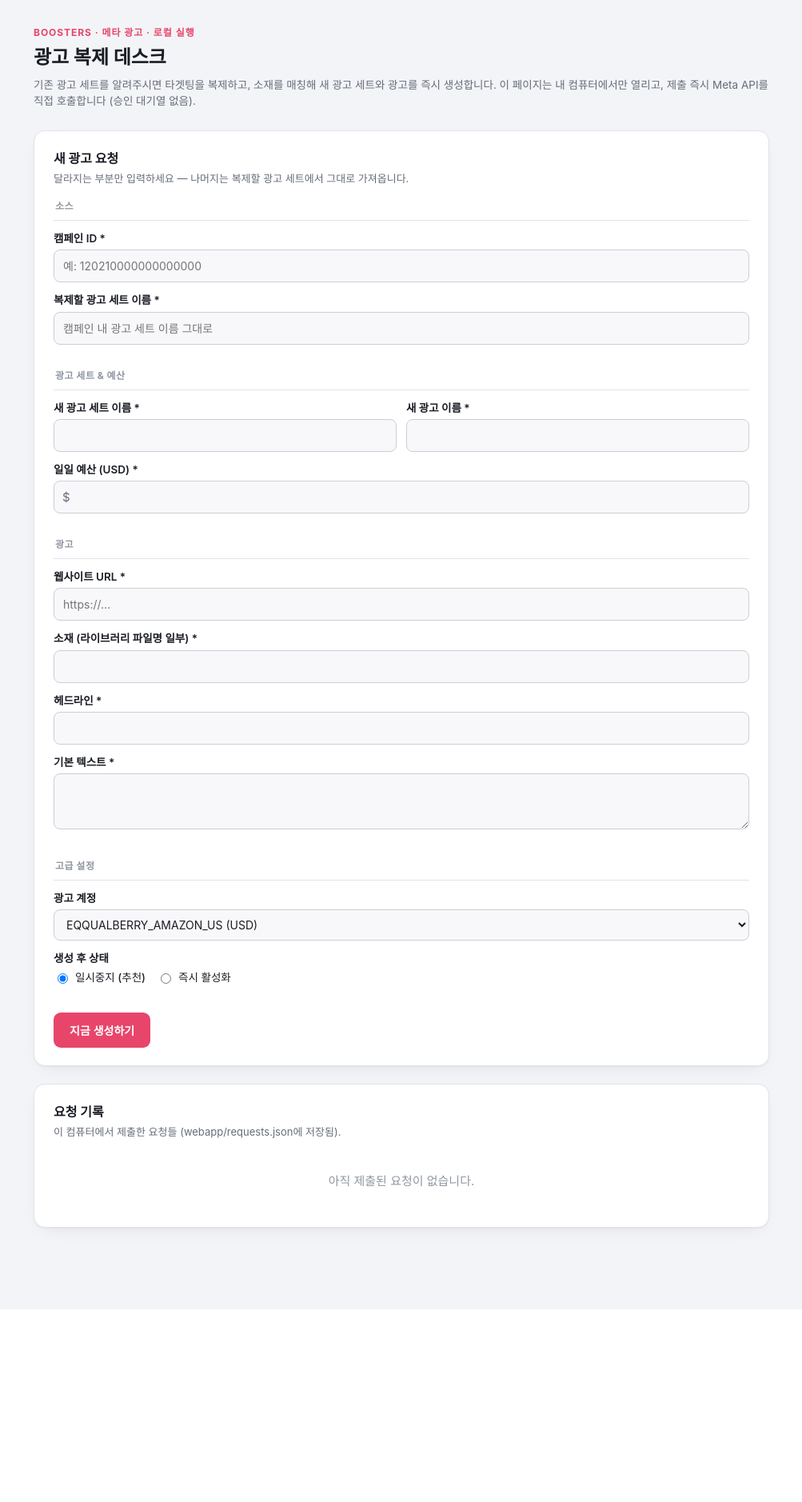
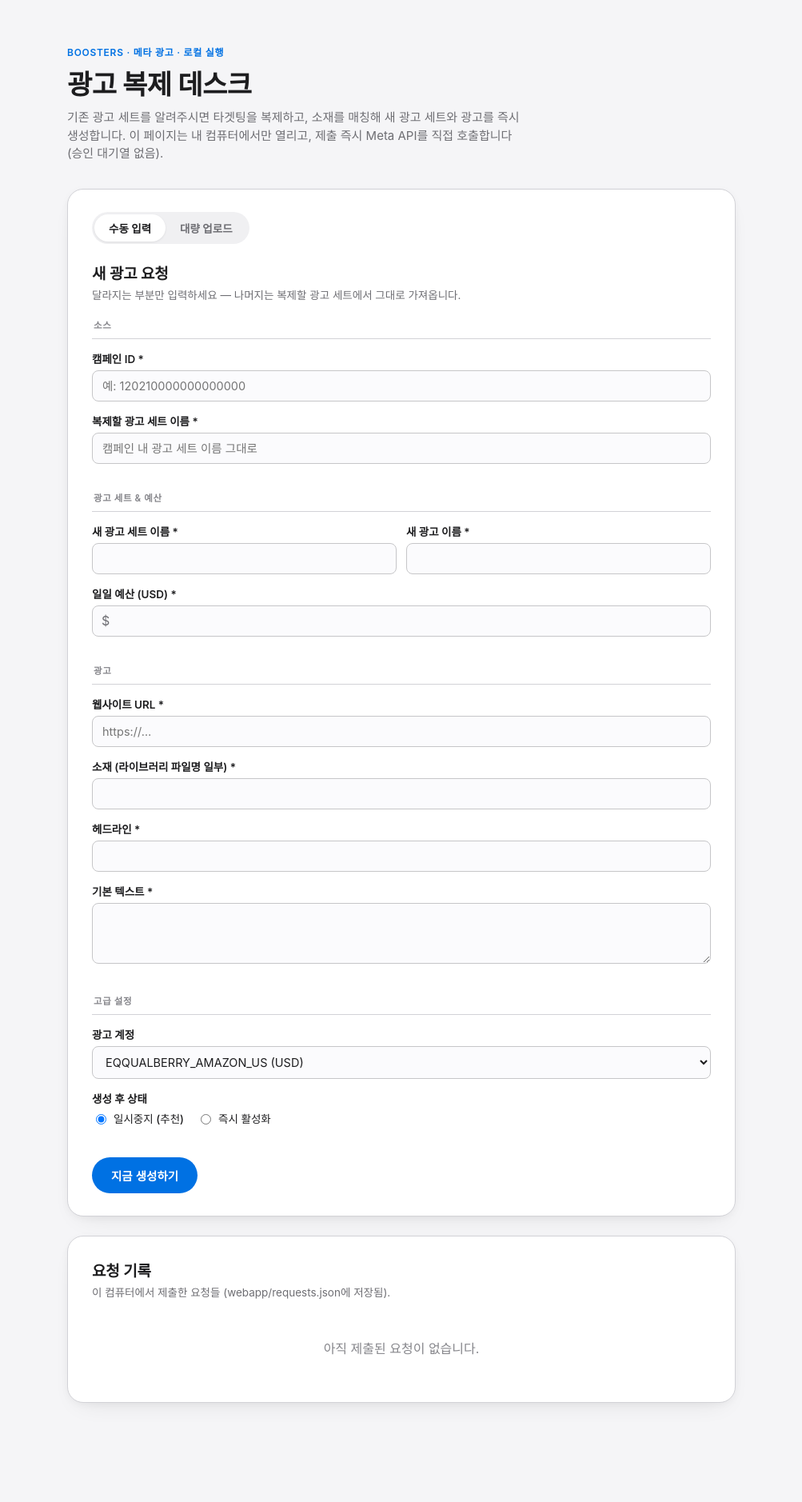
Before and after one commit to sungyyy26/metaad-creator, a Flask app: page / in a window 1280 px wide. Shown: the whole page at 80% size, without its empty margins (138-1141 px from the left). Before the commit the page ends 1553 px from the top, so only its background shows below. Run offline with Flask 3, Linux system fonts and the light colour scheme.

Commit message:
Add bulk upload to local dashboard, redesign with Apple-inspired UI
Co-Authored-By: Claude Sonnet 5 <noreply@anthropic.com>
Claude-Session: https://claude.ai/code/session_01KentCtJqe1KiuePnZrmkPU

```diff
--- a/webapp/app.py
+++ b/webapp/app.py
@@ -29,6 +29,13 @@ ACCOUNTS = {
     "2406177369753142": "EQQUALBERRY_GLOBAL (USD)",
 }
 
+BULK_COLUMNS = [
+    "캠페인 ID", "복제할 광고 세트", "새 광고 세트 이름", "새 광고 이름",
+    "일일 예산", "웹사이트 URL", "소재", "헤드라인", "기본 텍스트",
+    "광고 계정 ID (선택)", "생성 후 상태 (선택, active/paused)",
+]
+BULK_REQUIRED = 9  # first 9 columns are mandatory
+
 
 def load_requests():
     if not os.path.exists(DB_PATH):
@@ -50,63 +57,149 @@ def upsert(entry):
         save_requests(items)
 
 
+def new_entry(**fields):
+    entry = {
+        "id": str(uuid.uuid4()),
+        "submittedAt": datetime.now().strftime("%m/%d %H:%M"),
+        "status": "processing",
+    }
+    entry.update(fields)
+    return entry
+
+
+def run_duplicate(token, entry, *, account_id, campaign_id, source_adset_name,
+                   new_adset_name, new_ad_name, daily_budget, website_url,
+                   creative_name, headline, primary_text, after_status):
+    try:
+        result = meta_lib.duplicate_ad(
+            token,
+            account_id=account_id,
+            campaign_id=campaign_id,
+            source_adset_name=source_adset_name,
+            new_adset_name=new_adset_name,
+            new_ad_name=new_ad_name,
+            daily_budget=int(daily_budget),
+            website_url=website_url,
+            creative_name=creative_name,
+            headline=headline,
+            primary_text=primary_text,
+            status=after_status,
+        )
+        entry["status"] = "done"
+        entry["result"] = result
+        return True, None
+    except meta_lib.MetaApiError as e:
+        entry["status"] = "error"
+        entry["error"] = str(e)
+        return False, str(e)
+    except Exception as e:  # noqa: BLE001
+        entry["status"] = "error"
+        entry["error"] = f"예상치 못한 오류: {e}"
+        return False, entry["error"]
+
+
 @app.route("/")
 def index():
     items = list(reversed(load_requests()))
-    return render_template("index.html", accounts=ACCOUNTS, items=items, message=None)
+    return render_template("index.html", accounts=ACCOUNTS, items=items,
+                            message=None, bulk_columns=BULK_COLUMNS)
 
 
 @app.route("/submit", methods=["POST"])
 def submit():
     form = request.form
-    entry = {
-        "id": str(uuid.uuid4()),
-        "submittedAt": datetime.now().strftime("%m/%d %H:%M"),
-        "campaign": form.get("campaign_id", ""),
-        "sourceAdset": form.get("source_adset_name", ""),
-        "adSetName": form.get("new_adset_name", ""),
-        "adName": form.get("new_ad_name", ""),
-        "budget": form.get("daily_budget", ""),
-        "status": "processing",
-    }
+    entry = new_entry(
+        campaign=form.get("campaign_id", ""),
+        sourceAdset=form.get("source_adset_name", ""),
+        adSetName=form.get("new_adset_name", ""),
+        adName=form.get("new_ad_name", ""),
+        budget=form.get("daily_budget", ""),
+    )
     upsert(entry)
 
-    message = None
     token = os.environ.get("META_ACCESS_TOKEN")
     if not token:
         entry["status"] = "error"
         entry["error"] = "META_ACCESS_TOKEN 환경변수가 설정되어 있지 않습니다. 터미널에서 export/set 하고 서버를 다시 시작하세요."
+        upsert(entry)
+        message = {"kind": "err", "text": entry["error"]}
     else:
-        try:
-            result = meta_lib.duplicate_ad(
-                token,
-                account_id=form["account_id"],
-                campaign_id=form["campaign_id"],
-                source_adset_name=form["source_adset_name"],
-                new_adset_name=form["new_adset_name"],
-                new_ad_name=form["new_ad_name"],
-                daily_budget=int(form["daily_budget"]),
-                website_url=form["website_url"],
-                creative_name=form["creative_name"],
-                headline=form["headline"],
-                primary_text=form["primary_text"],
-                status=form.get("after_status", "PAUSED"),
+        ok, err = run_duplicate(
+            token, entry,
+            account_id=form["account_id"], campaign_id=form["campaign_id"],
+            source_adset_name=form["source_adset_name"], new_adset_name=form["new_adset_name"],
+            new_ad_name=form["new_ad_name"], daily_budget=form["daily_budget"],
+            website_url=form["website_url"], creative_name=form["creative_name"],
+            headline=form["headline"], primary_text=form["primary_text"],
+            after_status=form.get("after_status", "PAUSED"),
+        )
+        upsert(entry)
+        message = {"kind": "ok", "text": f"생성 완료: 광고 세트 {entry['result']['ad_set_id']} / 광고 {entry['result']['ad_id']}"} if ok \
+            else {"kind": "err", "text": err}
+
+    items = list(reversed(load_requests()))
+    return render_template("index.html", accounts=ACCOUNTS, items=items,
+                            message=message, bulk_columns=BULK_COLUMNS)
+
+
+@app.route("/submit_bulk", methods=["POST"])
+def submit_bulk():
+    text = request.form.get("bulk_text", "")
+    rows = [(i, line.split("\t")) for i, line in enumerate(text.splitlines(), start=1) if line.strip()]
+
+    token = os.environ.get("META_ACCESS_TOKEN")
+    if not rows:
+        message = {"kind": "err", "text": "붙여넣은 내용이 없습니다."}
+    elif not token:
+        message = {"kind": "err", "text": "META_ACCESS_TOKEN 환경변수가 설정되어 있지 않습니다. 터미널에서 export/set 하고 서버를 다시 시작하세요."}
+    else:
+        success, fail, details = 0, 0, []
+        default_account = next(iter(ACCOUNTS))
+        for lineno, cols in rows:
+            cols = [c.strip() for c in cols]
+            if len(cols) < BULK_REQUIRED:
+                fail += 1
+                details.append(f"{lineno}행: 열이 {BULK_REQUIRED}개 필요한데 {len(cols)}개만 입력됨 — 건너뜀")
+                continue
+            (campaign_id, source_adset_name, new_adset_name, new_ad_name, daily_budget,
+             website_url, creative_name, headline, primary_text) = cols[:9]
+            account_id = cols[9] if len(cols) > 9 and cols[9] else default_account
+            after_raw = cols[10].strip().lower() if len(cols) > 10 and cols[10] else "paused"
+            after_status = "ACTIVE" if after_raw in ("active", "활성화") else "PAUSED"
+
+            entry = new_entry(campaign=campaign_id, sourceAdset=source_adset_name,
+                               adSetName=new_adset_name, adName=new_ad_name, budget=daily_budget)
+            upsert(entry)
+            if not daily_budget.isdigit():
+                entry["status"] = "error"
+                entry["error"] = f"예산은 숫자여야 합니다: '{daily_budget}'"
+                upsert(entry)
+                fail += 1
+                details.append(f"{lineno}행 ({new_ad_name}): {entry['error']}")
+                continue
+            ok, err = run_duplicate(
+                token, entry, account_id=account_id, campaign_id=campaign_id,
+                source_adset_name=source_adset_name, new_adset_name=new_adset_name,
+                new_ad_name=new_ad_name, daily_budget=daily_budget, website_url=website_url,
+                creative_name=creative_name, headline=headline, primary_text=primary_text,
+                after_status=after_status,
             )
-            entry["status"] = "done"
-            entry["result"] = result
-            message = ("ok", f"생성 완료: 광고 세트 {result['ad_set_id']} / 광고 {result['ad_id']}")
-        except meta_lib.MetaApiError as e:
-            entry["status"] = "error"
-            entry["error"] = str(e)
-            message = ("err", str(e))
-        except Exception as e:  # noqa: BLE001
-            entry["status"] = "error"
-            entry["error"] = f"예상치 못한 오류: {e}"
-            message = ("err", entry["error"])
+            upsert(entry)
+            if ok:
+                success += 1
+            else:
+                fail += 1
+                details.append(f"{lineno}행 ({new_ad_name}): {err}")
 
-    upsert(entry)
+        message = {
+            "kind": "ok" if fail == 0 else "err",
+            "text": f"대량 업로드 완료 — 성공 {success}건 / 실패 {fail}건",
+            "details": details,
+        }
+
     items = list(reversed(load_requests()))
-    return render_template("index.html", accounts=ACCOUNTS, items=items, message=message)
+    return render_template("index.html", accounts=ACCOUNTS, items=items,
+                            message=message, bulk_columns=BULK_COLUMNS)
 
 
 if __name__ == "__main__":
--- a/webapp/templates/index.html
+++ b/webapp/templates/index.html
@@ -3,62 +3,98 @@
 <head>
 <meta charset="utf-8">
 <meta name="viewport" content="width=device-width,initial-scale=1">
-<title>광고 복제 데스크 (로컬)</title>
+<title>광고 복제 데스크</title>
 <style>
   :root{
-    --bg:#F3F4F7; --surface:#FFFFFF; --surface-2:#F8F8FA;
-    --border:#E1E3E9; --border-strong:#CBCED6;
-    --text:#1A1D24; --text-muted:#666C7A; --text-faint:#9096A2;
-    --accent:#E8456A; --accent-contrast:#FFFFFF; --accent-soft:#FDE7EC; --accent-soft-border:#F6C3D0;
-    --status-done-bg:#DFF3E6; --status-done-fg:#1F7A45;
-    --status-error-bg:#FBE3E3; --status-error-fg:#A3201E;
-    --status-processing-bg:#E1EAFE; --status-processing-fg:#24478C;
-    --shadow: 0 1px 2px rgba(20,22,30,0.04), 0 8px 24px -12px rgba(20,22,30,0.12);
+    --bg:#f5f5f7; --surface:#ffffff; --surface-2:#fbfbfd; --surface-3:#f0f0f2;
+    --border:#d2d2d7; --border-strong:#c6c6c8;
+    --text:#1d1d1f; --text-muted:#6e6e73; --text-faint:#86868b;
+    --accent:#0071e3; --accent-hover:#0077ed; --accent-contrast:#ffffff; --accent-soft:#e8f2fd;
+    --status-done-bg:#e3f7e9; --status-done-fg:#1a7f42;
+    --status-error-bg:#fdecec; --status-error-fg:#c53030;
+    --status-processing-bg:#eef4ff; --status-processing-fg:#2f5fce;
+    --radius-lg:20px; --radius-md:12px; --radius-sm:8px;
+    --shadow: 0 2px 10px rgba(0,0,0,0.04), 0 12px 32px -16px rgba(0,0,0,0.12);
+  }
+  @media (prefers-color-scheme: dark){
+    :root:not([data-theme="light"]){
+      --bg:#000000; --surface:#1c1c1e; --surface-2:#242426; --surface-3:#2c2c2e;
+      --border:#38383a; --border-strong:#48484a;
+      --text:#f5f5f7; --text-muted:#98989d; --text-faint:#6e6e73;
+      --accent:#2997ff; --accent-hover:#5aabff; --accent-contrast:#ffffff; --accent-soft:#0a2a4a;
+      --status-done-bg:#0f2e1c; --status-done-fg:#4ade80;
+      --status-error-bg:#3a1414; --status-error-fg:#f87171;
+      --status-processing-bg:#0f1f3d; --status-processing-fg:#7fb1ff;
+      --shadow: 0 2px 10px rgba(0,0,0,0.3), 0 12px 32px -16px rgba(0,0,0,0.6);
+    }
   }
   *{box-sizing:border-box;}
-  body{margin:0;background:var(--bg);color:var(--text);font:15px/1.5 -apple-system,BlinkMacSystemFont,"Segoe UI",sans-serif;}
-  #app{max-width:960px;margin:0 auto;padding:32px 20px 80px;}
-  .eyebrow{font-size:12px;font-weight:700;letter-spacing:.08em;text-transform:uppercase;color:var(--accent);}
-  h1{font-size:24px;margin:4px 0 6px;}
-  .subtitle{color:var(--text-muted);font-size:13.5px;margin:0 0 26px;}
-  .panel{background:var(--surface);border:1px solid var(--border);border-radius:14px;box-shadow:var(--shadow);padding:22px 24px;margin-bottom:22px;}
-  .panel h2{font-size:16px;margin:0 0 4px;}
-  .panel .hint{color:var(--text-muted);font-size:13px;margin:0 0 16px;}
-  fieldset{border:0;margin:0 0 18px;padding:0;}
-  legend{font-size:12px;font-weight:700;letter-spacing:.04em;text-transform:uppercase;color:var(--text-faint);border-bottom:1px solid var(--border);padding-bottom:8px;margin-bottom:12px;width:100%;}
-  .field{margin-bottom:12px;}
-  .field label{display:block;font-size:13.5px;font-weight:600;margin-bottom:4px;}
+  body{
+    margin:0;background:var(--bg);color:var(--text);
+    font-family:-apple-system,BlinkMacSystemFont,"SF Pro Display","SF Pro Text","Helvetica Neue",Arial,sans-serif;
+    -webkit-font-smoothing:antialiased;
+  }
+  #app{max-width:880px;margin:0 auto;padding:56px 22px 100px;}
+  .eyebrow{font-size:12px;font-weight:600;letter-spacing:.06em;text-transform:uppercase;color:var(--accent);}
+  h1{font-size:34px;font-weight:700;letter-spacing:-0.015em;margin:6px 0 8px;}
+  .subtitle{color:var(--text-muted);font-size:15px;line-height:1.5;margin:0 0 32px;max-width:60ch;}
+
+  .panel{background:var(--surface);border:1px solid var(--border);border-radius:var(--radius-lg);box-shadow:var(--shadow);padding:28px 30px;margin-bottom:24px;}
+  .panel h2{font-size:19px;font-weight:600;letter-spacing:-0.01em;margin:0 0 4px;}
+  .panel .hint{color:var(--text-muted);font-size:13.5px;margin:0 0 20px;}
+
+  .tabs{display:inline-flex;background:var(--surface-3);border-radius:980px;padding:3px;margin-bottom:22px;}
+  .tab-btn{border:none;background:transparent;font:inherit;font-size:13.5px;font-weight:600;color:var(--text-muted);padding:7px 18px;border-radius:980px;cursor:pointer;transition:background .15s,color .15s;}
+  .tab-btn.active{background:var(--surface);color:var(--text);box-shadow:0 1px 3px rgba(0,0,0,0.08);}
+  .tab-panel[hidden]{display:none;}
+
+  fieldset{border:0;margin:0 0 20px;padding:0;}
+  legend{font-size:11.5px;font-weight:600;letter-spacing:.05em;text-transform:uppercase;color:var(--text-faint);border-bottom:1px solid var(--border);padding-bottom:9px;margin-bottom:14px;width:100%;}
+  .field{margin-bottom:14px;}
+  .field label{display:block;font-size:13.5px;font-weight:600;margin-bottom:5px;}
   .field-row{display:grid;grid-template-columns:1fr 1fr;gap:12px;}
   @media (max-width:560px){.field-row{grid-template-columns:1fr;}}
+
   input[type=text],input[type=number],input[type=url],textarea,select{
-    width:100%;font:inherit;font-size:14px;color:var(--text);background:var(--surface-2);
-    border:1px solid var(--border-strong);border-radius:8px;padding:9px 11px;
+    width:100%;font:inherit;font-size:14.5px;color:var(--text);background:var(--surface-2);
+    border:1px solid var(--border-strong);border-radius:var(--radius-sm);padding:10px 12px;
+    transition:border-color .12s,box-shadow .12s;
   }
-  textarea{min-height:70px;resize:vertical;}
+  input:focus,textarea:focus,select:focus{outline:none;border-color:var(--accent);box-shadow:0 0 0 4px color-mix(in srgb, var(--accent) 16%, transparent);}
+  textarea{min-height:76px;resize:vertical;}
+  textarea.bulk-textarea{min-height:150px;font-family:ui-monospace,"SF Mono",Menlo,monospace;font-size:12.5px;}
   .budget-wrap{position:relative;}
-  .budget-wrap .prefix{position:absolute;left:11px;top:50%;transform:translateY(-50%);color:var(--text-muted);}
-  .budget-wrap input{padding-left:22px;}
-  .radio-group{display:flex;gap:14px;}
+  .budget-wrap .prefix{position:absolute;left:12px;top:50%;transform:translateY(-50%);color:var(--text-muted);}
+  .budget-wrap input{padding-left:23px;}
+  .radio-group{display:flex;gap:16px;}
   .radio-group label{display:flex;align-items:center;gap:6px;font-size:13.5px;font-weight:500;}
+
+  details.columns{border:1px dashed var(--border-strong);border-radius:var(--radius-md);padding:2px 16px;margin-bottom:16px;}
+  details.columns summary{cursor:pointer;padding:11px 0;font-weight:600;font-size:13px;color:var(--text);}
+  details.columns ol{margin:0 0 12px;padding-left:20px;font-size:12.5px;color:var(--text-muted);line-height:1.7;}
+
   button.primary{
-    font-weight:700;font-size:14px;background:var(--accent);color:var(--accent-contrast);
-    border:none;border-radius:9px;padding:12px 20px;cursor:pointer;
+    font-weight:600;font-size:14.5px;background:var(--accent);color:var(--accent-contrast);
+    border:none;border-radius:980px;padding:12px 24px;cursor:pointer;transition:background .12s;
   }
-  button.primary:hover{filter:brightness(1.05);}
-  .banner{border-radius:10px;padding:12px 16px;margin-bottom:18px;font-size:13.5px;font-weight:600;}
+  button.primary:hover{background:var(--accent-hover);}
+
+  .banner{border-radius:var(--radius-md);padding:14px 18px;margin-bottom:20px;font-size:13.5px;font-weight:600;}
   .banner.ok{background:var(--status-done-bg);color:var(--status-done-fg);}
   .banner.err{background:var(--status-error-bg);color:var(--status-error-fg);}
+  .banner ul{margin:8px 0 0;padding-left:18px;font-weight:500;font-size:12.5px;}
+
   table{width:100%;border-collapse:collapse;font-size:13px;}
-  th,td{border-bottom:1px solid var(--border);padding:8px 6px;text-align:left;vertical-align:top;}
-  th{color:var(--text-faint);font-weight:700;font-size:11.5px;text-transform:uppercase;letter-spacing:.03em;}
-  .pill{font-size:10.5px;font-weight:700;letter-spacing:.04em;text-transform:uppercase;padding:3px 8px;border-radius:999px;white-space:nowrap;}
+  th,td{border-bottom:1px solid var(--border);padding:10px 8px;text-align:left;vertical-align:top;}
+  th{color:var(--text-faint);font-weight:600;font-size:11px;text-transform:uppercase;letter-spacing:.04em;}
+  .pill{font-size:10.5px;font-weight:700;letter-spacing:.04em;text-transform:uppercase;padding:3px 9px;border-radius:980px;white-space:nowrap;}
   .pill.done{background:var(--status-done-bg);color:var(--status-done-fg);}
   .pill.error{background:var(--status-error-bg);color:var(--status-error-fg);}
   .pill.processing{background:var(--status-processing-bg);color:var(--status-processing-fg);}
   a{color:var(--accent);font-weight:600;text-decoration:none;}
   a:hover{text-decoration:underline;}
   .mono{font-family:ui-monospace,monospace;}
-  .empty{color:var(--text-faint);text-align:center;padding:24px;}
+  .empty{color:var(--text-faint);text-align:center;padding:28px;}
 </style>
 </head>
 <body>
@@ -68,10 +104,21 @@
   <p class="subtitle">기존 광고 세트를 알려주시면 타겟팅을 복제하고, 소재를 매칭해 새 광고 세트와 광고를 즉시 생성합니다. 이 페이지는 내 컴퓨터에서만 열리고, 제출 즉시 Meta API를 직접 호출합니다 (승인 대기열 없음).</p>
 
   {% if message %}
-    <div class="banner {{ 'ok' if message[0] == 'ok' else 'err' }}">{{ message[1] }}</div>
+    <div class="banner {{ message.kind }}">
+      {{ message.text }}
+      {% if message.details %}
+        <ul>{% for d in message.details %}<li>{{ d }}</li>{% endfor %}</ul>
+      {% endif %}
+    </div>
   {% endif %}
 
   <div class="panel">
+    <div class="tabs">
+      <button type="button" class="tab-btn active" data-tab="manual">수동 입력</button>
+      <button type="button" class="tab-btn" data-tab="bulk">대량 업로드</button>
+    </div>
+
+    <div class="tab-panel" id="tab-manual">
       <h2>새 광고 요청</h2>
       <p class="hint">달라지는 부분만 입력하세요 — 나머지는 복제할 광고 세트에서 그대로 가져옵니다.</p>
       <form method="post" action="/submit">
@@ -146,6 +193,24 @@
       </form>
     </div>
 
+    <div class="tab-panel" id="tab-bulk" hidden>
+      <h2>대량 업로드</h2>
+      <p class="hint">스프레드시트에서 복사한 행을 붙여넣으세요 — 광고 1건당 한 줄, 열은 Tab으로 구분, 아래 순서 그대로.</p>
+      <details class="columns">
+        <summary>열 순서 보기</summary>
+        <ol>
+          {% for col in bulk_columns %}<li>{{ col }}</li>{% endfor %}
+        </ol>
+      </details>
+      <form method="post" action="/submit_bulk">
+        <div class="field">
+          <textarea class="bulk-textarea" name="bulk_text" placeholder="120210000000000000	n-srm_ao_da_260619_handwrnk	n-srm_ao_da_260912_handwrnk-winner_2hb	260912_..._2hb	100	https://eqqualberryglobal.com/products/...	handwrnk	헤드라인	기본 텍스트			"></textarea>
+        </div>
+        <button type="submit" class="primary">전체 행 실행</button>
+      </form>
+    </div>
+  </div>
+
   <div class="panel">
     <h2>요청 기록</h2>
     <p class="hint">이 컴퓨터에서 제출한 요청들 (webapp/requests.json에 저장됨).</p>
@@ -176,5 +241,16 @@
     {% endif %}
   </div>
 </div>
+<script>
+  document.querySelectorAll(".tab-btn").forEach(function (btn) {
+    btn.addEventListener("click", function () {
+      document.querySelectorAll(".tab-btn").forEach(function (b) { b.classList.remove("active"); });
+      btn.classList.add("active");
+      var target = btn.getAttribute("data-tab");
+      document.getElementById("tab-manual").hidden = target !== "manual";
+      document.getElementById("tab-bulk").hidden = target !== "bulk";
+    });
+  });
+</script>
 </body>
 </html>
```
Lines whose indentation alone changed are shown as unchanged.
